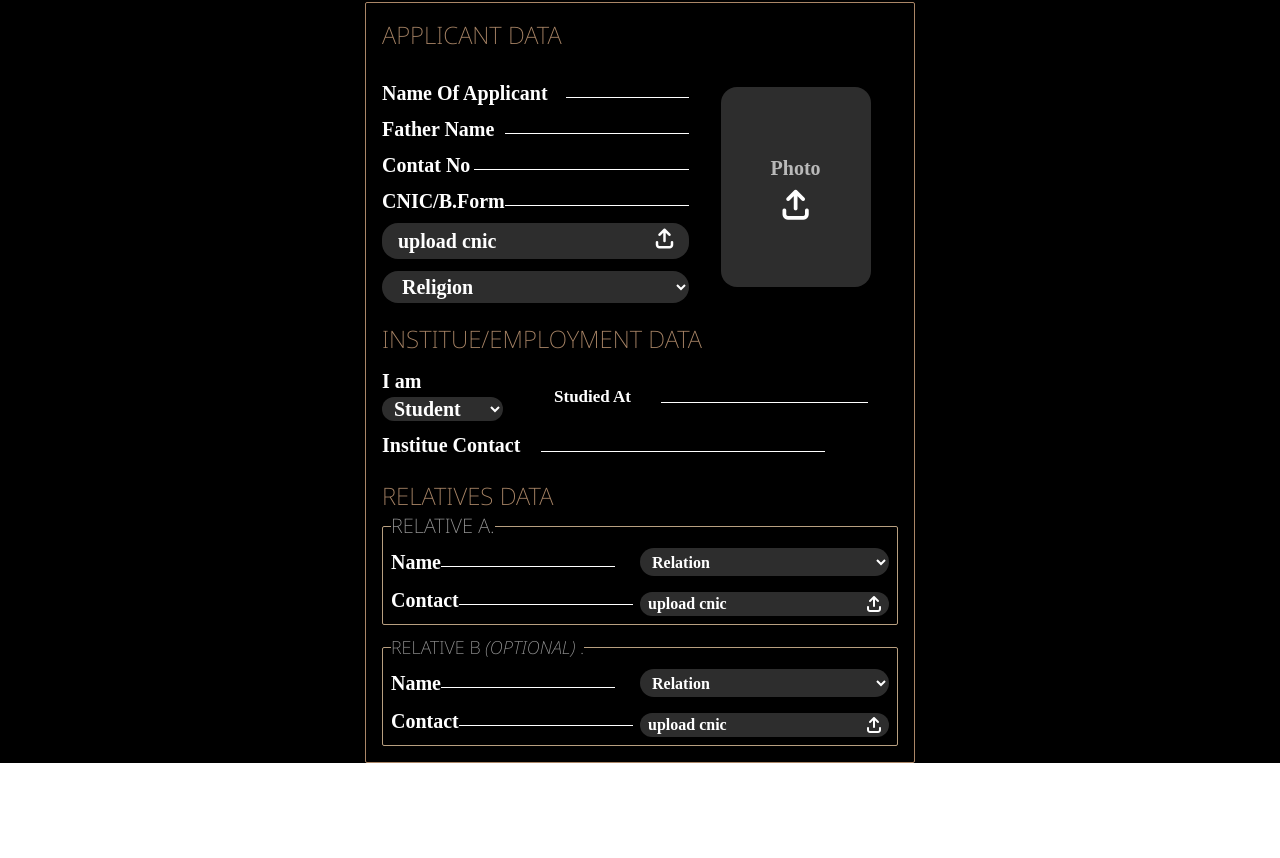
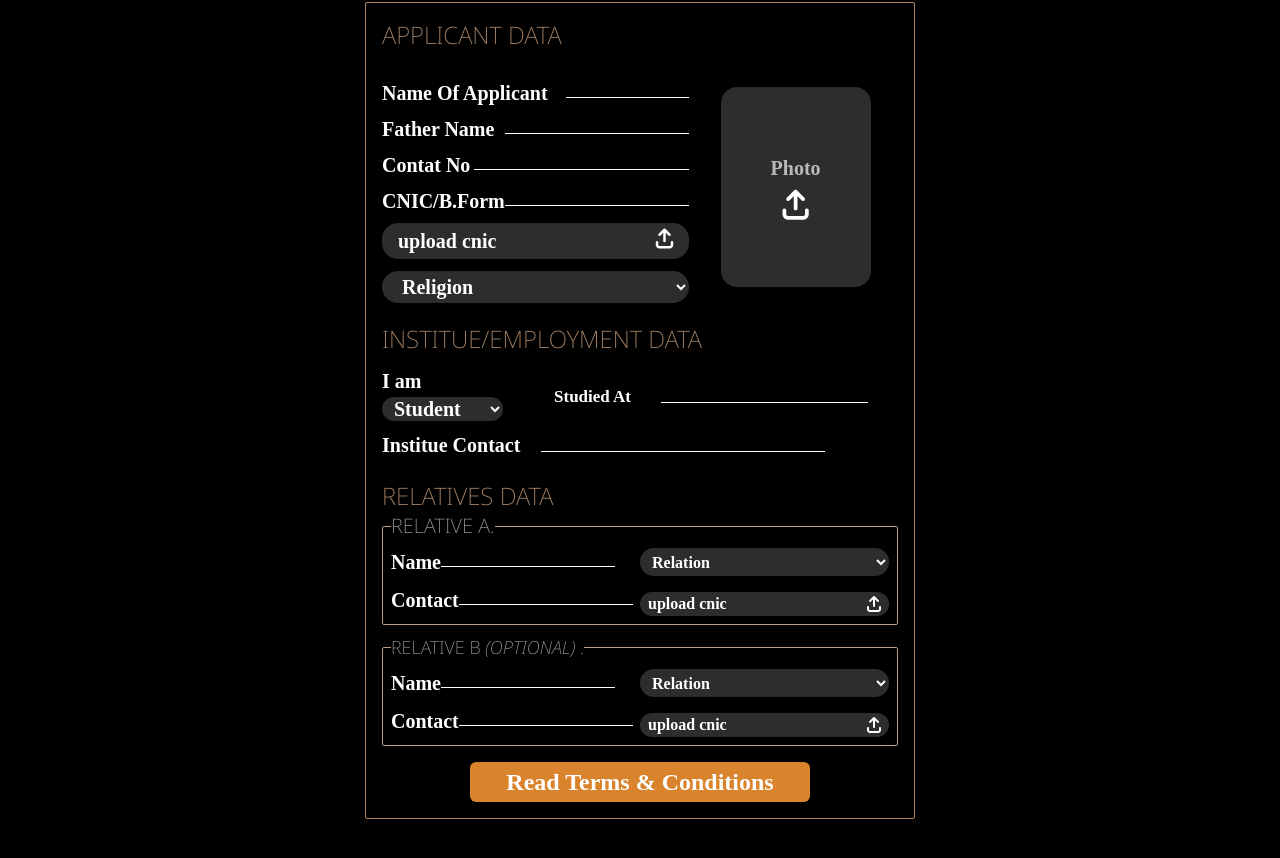
Before and after one commit to dmmdeveloper/almasroor-frontend, a React (Vite) app: page /register in a window 1280 px wide. Shown: the part 180-1038 px from the top of the page. Before the commit the page ends 943 px from the top, so only its background shows below. Built offline with nearby package versions, Linux system fonts and the light colour scheme; a web font is replaced by a local one.

Commit message:
submit btn

```diff
--- a/src/pages/Register.jsx
+++ b/src/pages/Register.jsx
@@ -1,13 +1,11 @@
 import React, { useRef, useState } from 'react'
 
-
 export default function Register() {
-
-
-    const stars = [0,1,2,3,4];
+const stars = [0,1,2,3,4];
 
   return (<>
-  <div className="min-h-screen h-auto w-full bg-black">
+
+  <div className="min-h-screen h-auto w-full pb-12 bg-black">
 {/* Logo */}
 
 <div className="h-[90px] pl-5 md:pl-0 md:h-[110px] full select-none md:w-full flex justify-center items-center pt-3  md:pt-5 flex-col ">
@@ -48,8 +46,10 @@ export default function Register() {
 <h1 className='text-halfYellow font-arboret  text-xl md:text-2xl font-[200] uppercase mt-5 ' >Relatives Data</h1>
 <RelativesData/>
 
-
-
+{/* Submit Form */}
+<div className=" mt-4 text-center ">
+<button type='submit' className='bg-appYellow px-9 py-1 text-xl md:text-2xl rounded-md hover:opacity-90' >Read Terms & Conditions</button>
+</div>
 
 
 </form>
@@ -71,8 +71,6 @@ export default function Register() {
 
 </>  )
 }
-
-
 
 
 function ApplicantData() {
@@ -194,16 +192,15 @@ function ApplicantData() {
 
 {
   photoPreview ?
+
   <figure>
 <img className='h-[200px] w-[150px]  rounded-2xl' src={photoPreview? photoPreview :""} alt="" />
 </figure>
 :
-
 <div className='h-[200px] w-[150px] flex justify-center items-center flex-col gap-2' >
 <span className='text-xl text-[#ffffffab]' >Photo</span>
 <i class="fa-solid fa-arrow-up-from-bracket text-3xl "></i>
 </div>
-
 }
 
 
```
